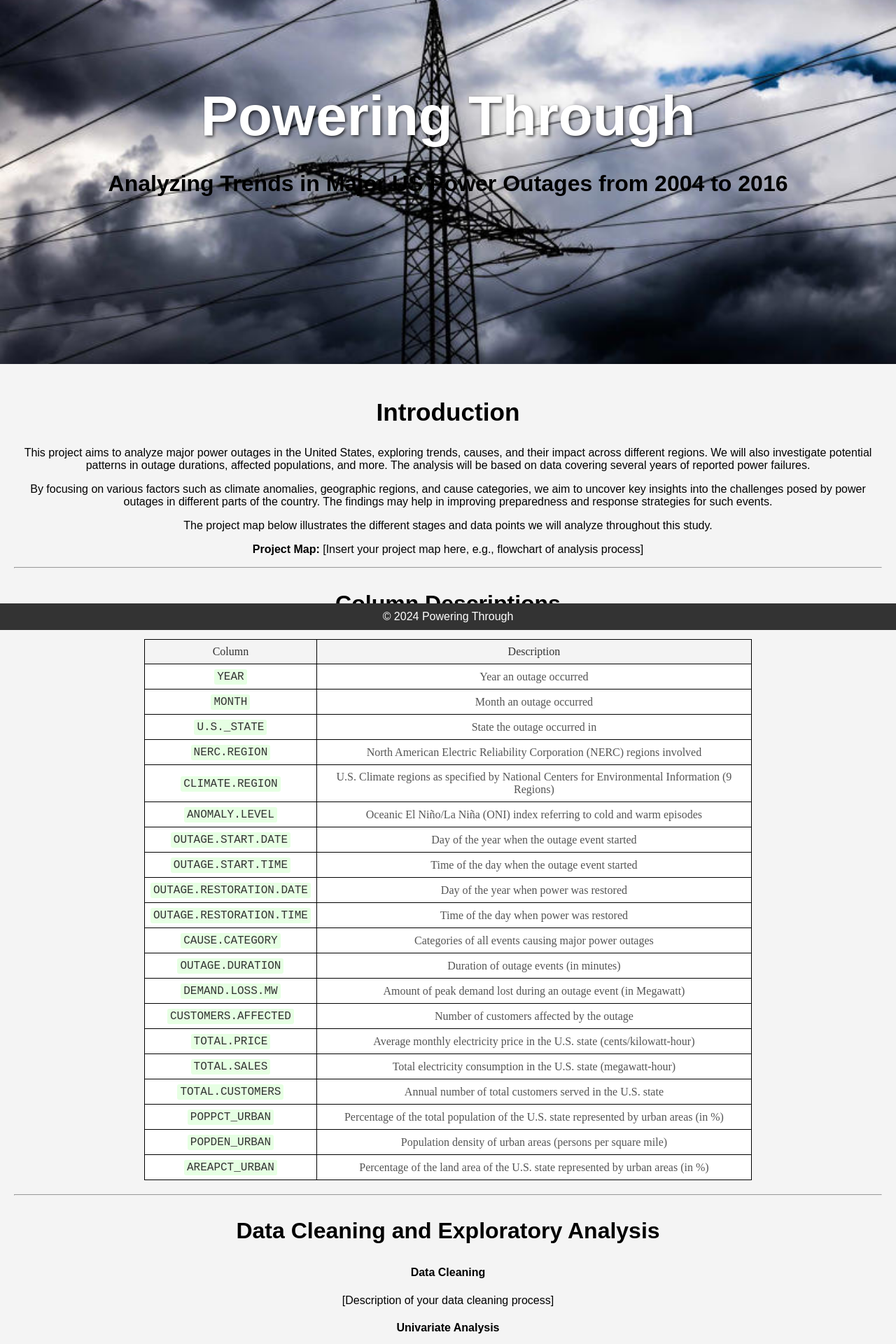
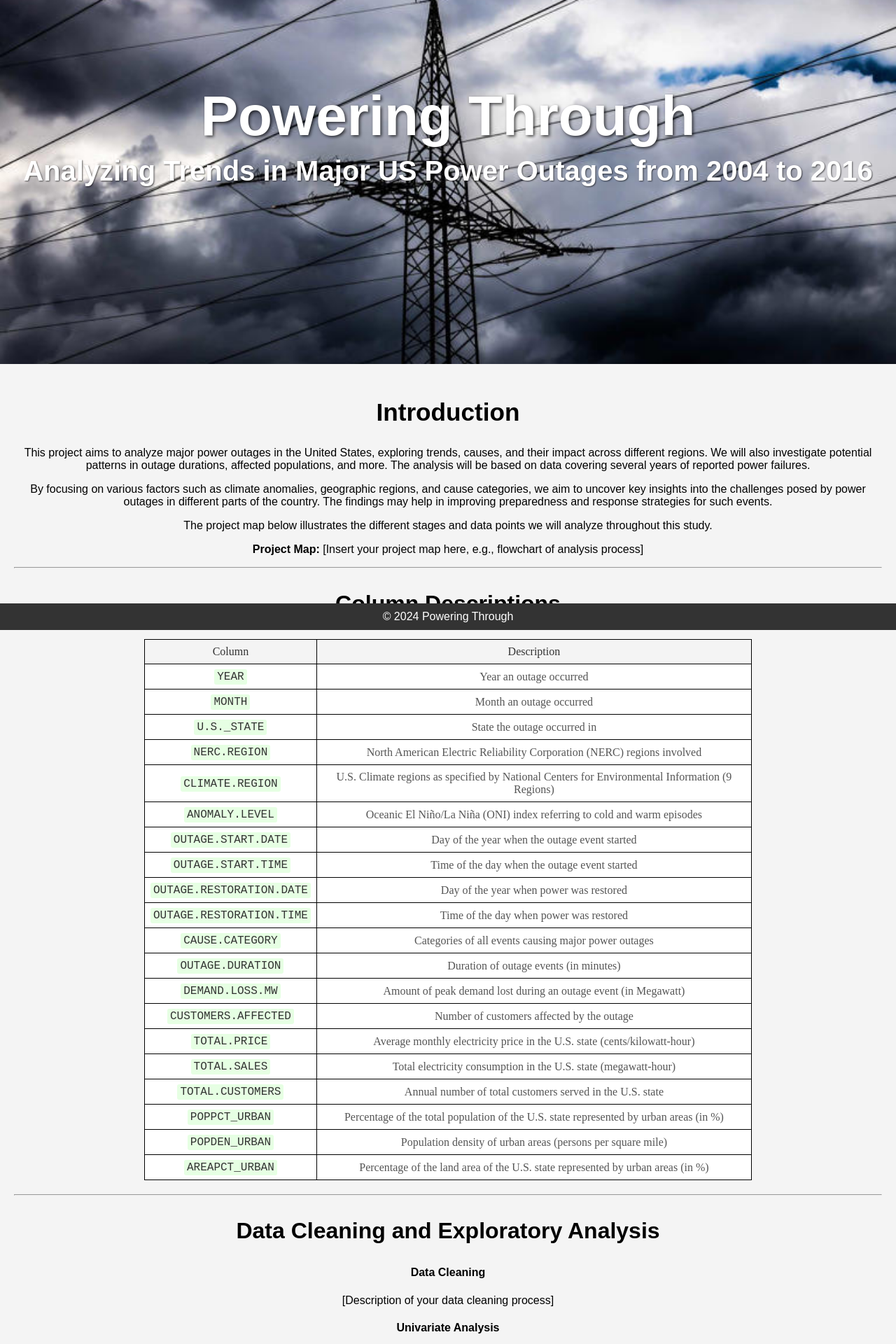
Before and after one commit to andiigonzalez/Power_Outage_Analysis, a Jekyll site: the page built from index.md, in a window 1280 px wide. Shown: the top 1920 px of the page at 70% size. Built offline with Jekyll 4.4.1, drawn with Linux system fonts in a browser that asks for light colours.

Commit message:
Update custom.css

```diff
--- a/assets/css/custom.css
+++ b/assets/css/custom.css
@@ -49,10 +49,11 @@ h3 {
   margin: 0;
 }
 
-.custom-banner + p.subtitle {
-  font-size: 2em;  /* Adjust this value as needed */
-  color: white;    /* Set the color to white */
-  margin-top: 20px; /* Optional: add some margin above the paragraph */
+.custom-banner h3 {
+  font-size: 2.5em !important;
+  color: white !important; /* Keep white color for banner subtitle */
+  margin-top: 10px;
+  text-shadow: 1px 1px 2px rgba(0, 0, 0, 0.6); /* Optional: add text shadow for better contrast */
 }
 
 /* Hide the default title */
```
